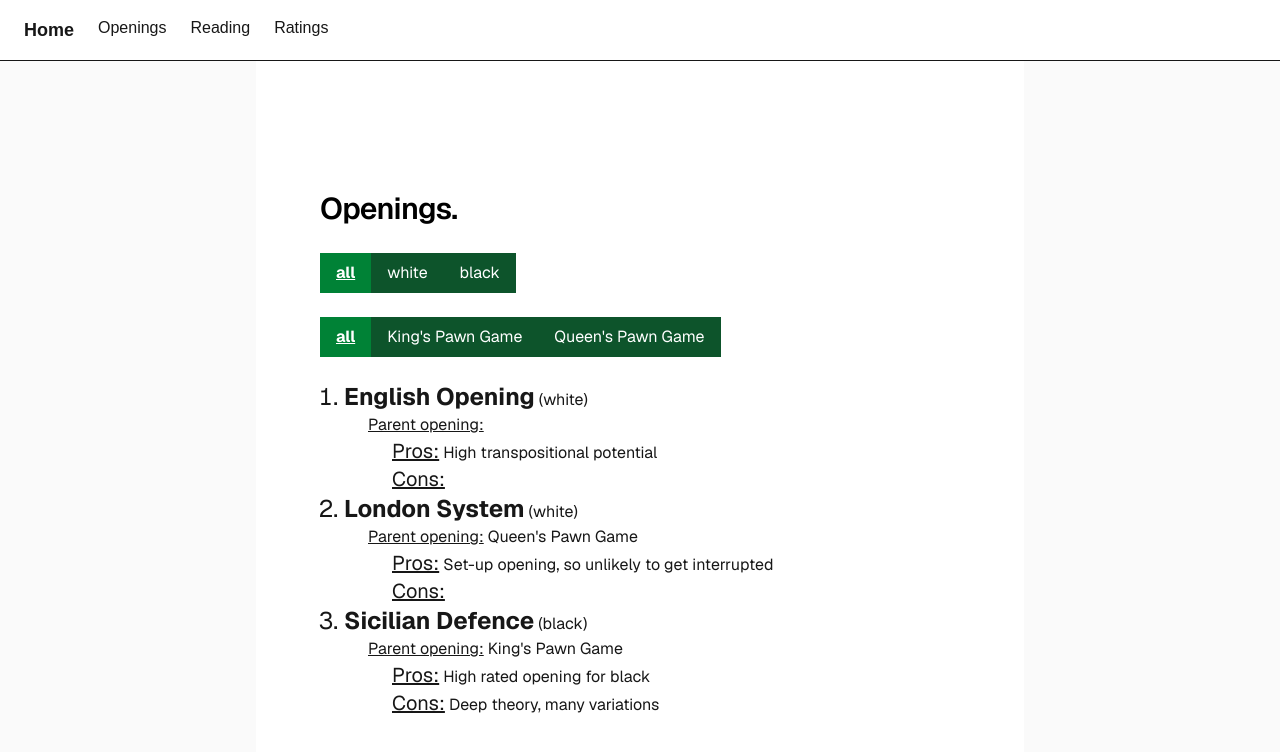
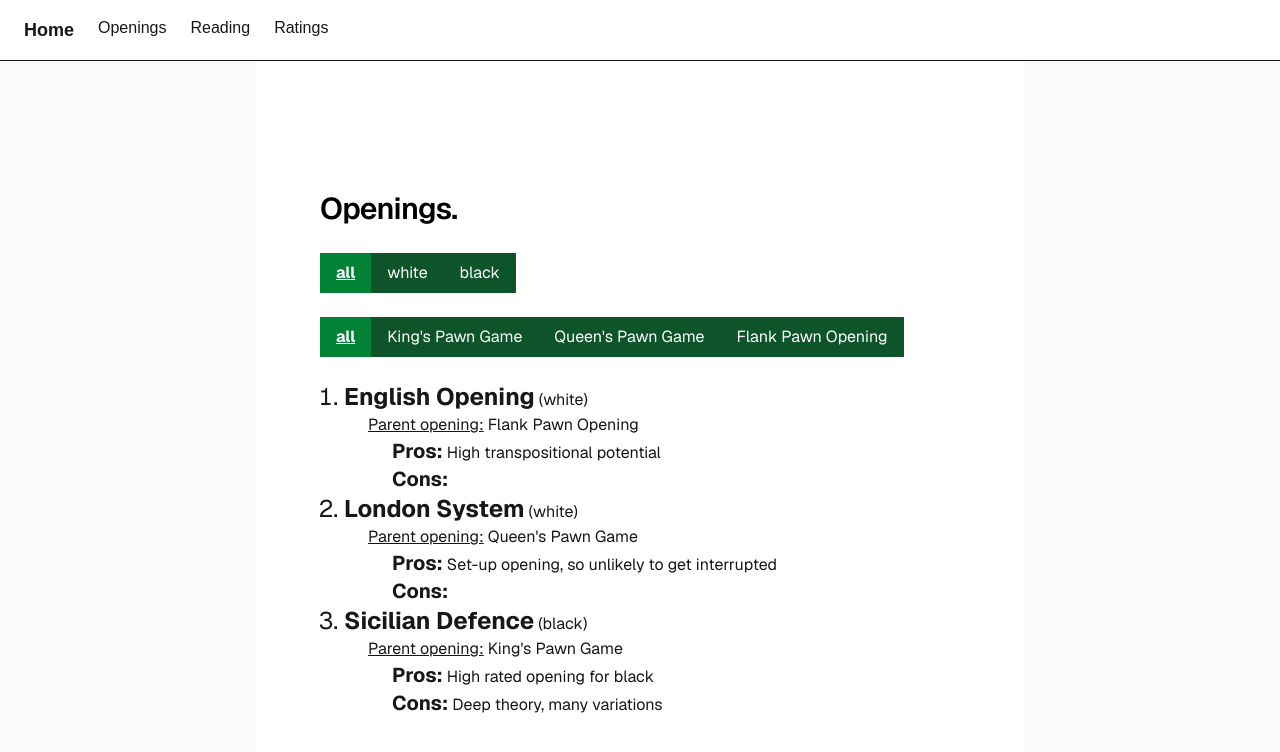
Before and after one commit to janarthduraisingham/chess, a Next.js app: page /openings in a window 1280 px wide. Shown: the top 752 px of the page. Built offline with nearby package versions, Linux system fonts and the light colour scheme.

Commit message:
format homepage

```diff
--- a/app/openings/page.tsx
+++ b/app/openings/page.tsx
@@ -5,8 +5,8 @@ import { Opening, openings } from '@/lib/openings';
 type FilterColour = Opening['colour'] | 'all';
 const filterColours = ['all', 'white', 'black'] as const;
 
-type FilterParent = Opening['parent'] | 'all';
-const filterParents = ['all', 'King\'s Pawn Game', 'Queen\'s Pawn Game'] as const;
+type FilterParent = Opening['parent'];
+const filterParents = ['all', 'King\'s Pawn Game', 'Queen\'s Pawn Game', 'Flank Pawn Opening'] as const;
 
 export default function Openings() {
 
@@ -59,8 +59,8 @@ export default function Openings() {
                 <div className='ml-6'>
                   <div><span className='underline'>Parent opening:</span> {o.parent}</div>
                   <div className='ml-6'>
-                    <span className='underline text-xl'>Pros:</span> {o.notes.pros} <br />
-                    <span className='underline text-xl'>Cons:</span> {o.notes.cons}
+                    <span className='font-bold text-xl'>Pros:</span> {o.notes.pros} <br />
+                    <span className='font-bold text-xl'>Cons:</span> {o.notes.cons}
                   </div>
                 </div>
               </li>
--- a/app/page.tsx
+++ b/app/page.tsx
@@ -13,8 +13,8 @@ export default function Home() {
           priority
         />
         <div className="flex flex-col items-center gap-6 text-center sm:items-start sm:text-left">
-          <h1 className="max-w-xs text-3xl font-semibold leading-10 tracking-tight text-black dark:text-zinc-50">
-            Welcome. Your move.
+          <h1 className="max-w-md text-3xl font-semibold leading-10 tracking-tight text-black dark:text-zinc-50">
+            Welcome to chessmate. <br /> <span className='font-bold'>Your move.</span>
           </h1>
           <p className="max-w-md text-lg leading-8 text-zinc-600 dark:text-zinc-400">
             Janarth Duraisingham {" "} <br />
--- a/data/openings.json
+++ b/data/openings.json
@@ -21,7 +21,7 @@
         "id": "english-opening",
         "name": "English Opening",
         "colour": "white",
-        "parent": null,
+        "parent": "Flank Pawn Opening",
         "notes": {"pros": "High transpositional potential",
                   "cons": null}
     }
```
